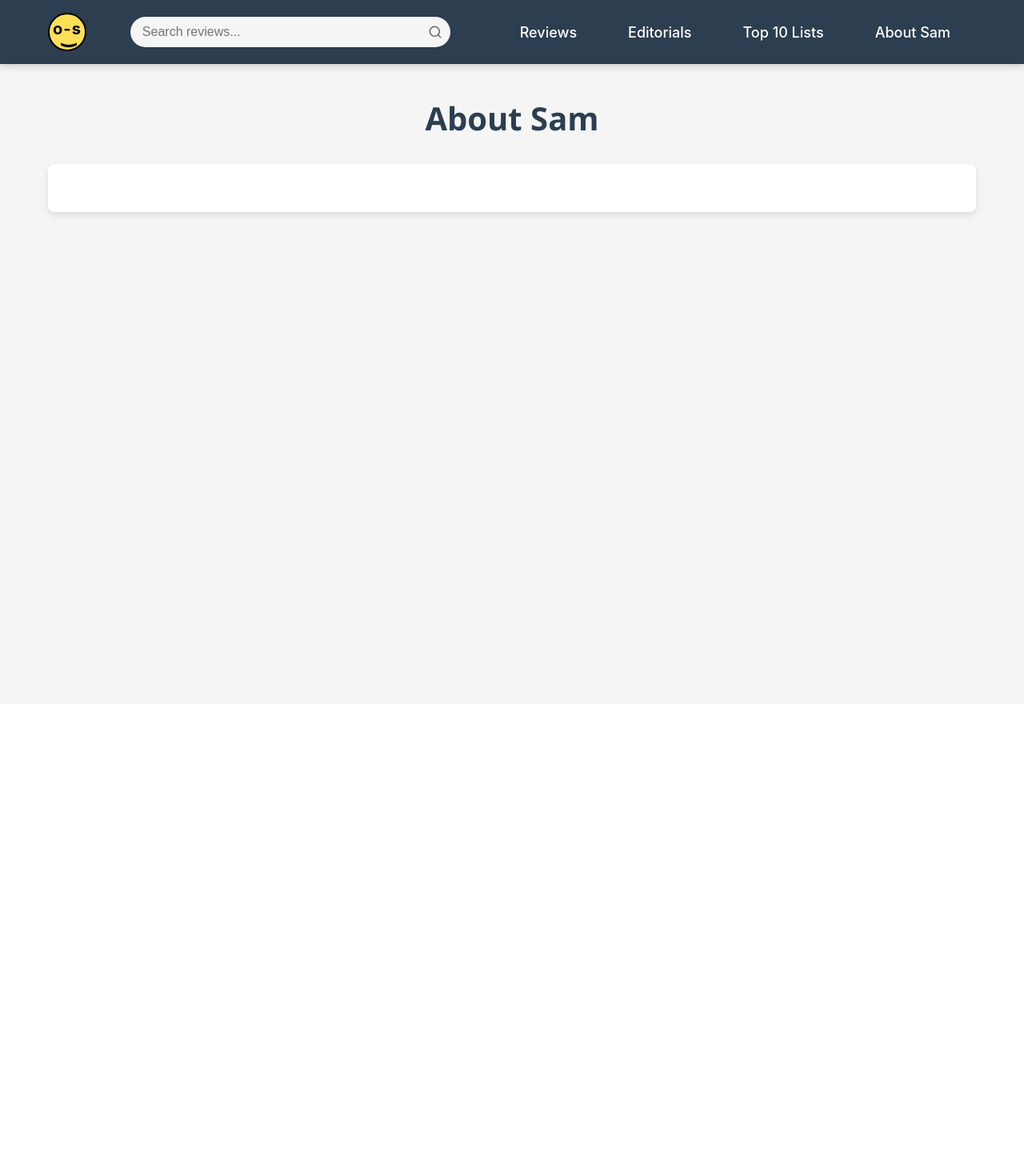
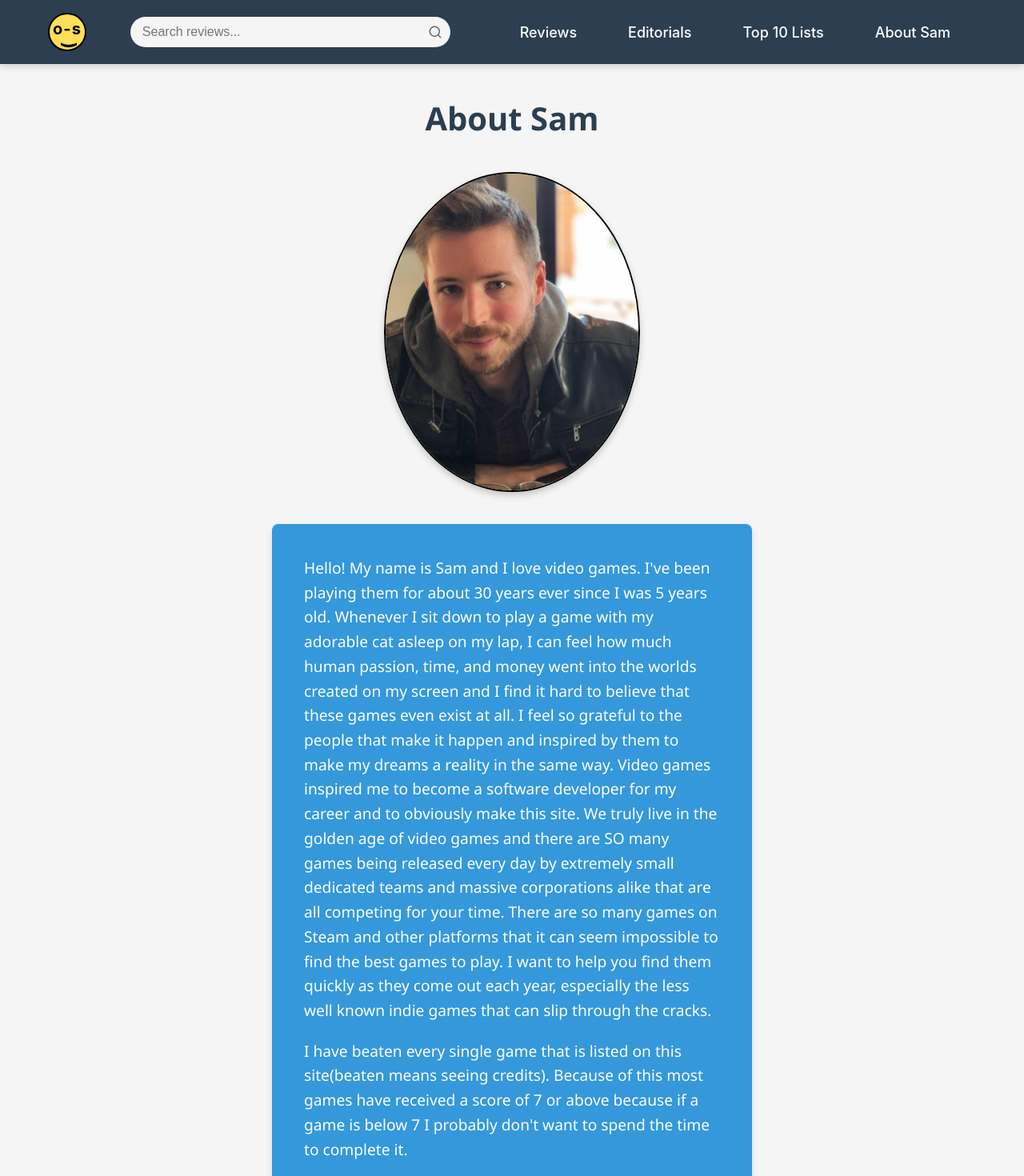
Before and after one commit to bladeyeight/only-sams, a React (Create React App) app in the folder only-sams-frontend/: page /about in a window 1280 px wide. Shown: the top 1470 px of the page at 80% size. Before the commit the page ends 880 px from the top, so only its background shows below. Built offline with nearby package versions, Linux system fonts and the light colour scheme.

Commit message:
added about Sam page content

```diff
--- a/only-sams-frontend/src/components/AboutSam.tsx
+++ b/only-sams-frontend/src/components/AboutSam.tsx
@@ -2,12 +2,31 @@ import React from 'react';
 import './style/AboutSam.css';
 
 const AboutSam: React.FC = () => {
+  const bio = `Hello!  My name is Sam and I love video games.  I've been playing them for about 30 years ever since I was 5 years old. Whenever I sit down to play a game with my adorable cat asleep on my lap, I can feel how much human passion, time, and money went into the worlds created on my screen and I find it hard to believe that these games even exist at all. I feel so grateful to the people that make it happen and inspired by them to make my dreams a reality in the same way.  Video games inspired me to become a software developer for my career and to obviously make this site.  We truly live in the golden age of video games and there are SO many games being released every day by extremely small dedicated teams and massive corporations alike that are all competing for your time.  There are so many games on Steam and other platforms that it can seem impossible to find the best games to play.  I want to help you find them quickly as they come out each year, especially the less well known indie games that can slip through the cracks.  \n\nI have beaten every single game that is listed on this site(beaten means seeing credits).  Because of this most games have received a score of 7 or above because if a game is below 7 I probably don't want to spend the time to complete it.      `;
+
+  const renderBio = (text: string) => {
+    return text.split('\n\n').map((paragraph, index) => (
+      <p key={index} className="bio-paragraph">
+        {paragraph}
+      </p>
+    ));
+  };
+
   return (
     <div className="about-container">
       <div className="about-content">
         <h1>About Sam</h1>
+        <div className="profile-image-container">
+          <img
+            src="/facebookprof.jpg"
+            alt="Sam's Profile"
+            className="profile-image"
+          />
+        </div>
         <div className="about-section">
-          {/* Content will be added later */}
+          <div className="bio-content">
+            {renderBio(bio)}
+          </div>
         </div>
       </div>
     </div>
--- a/only-sams-frontend/src/components/style/AboutSam.css
+++ b/only-sams-frontend/src/components/style/AboutSam.css
@@ -18,8 +18,38 @@
 }
 
 .about-section {
-  background-color: white;
-  padding: 30px;
+  background-color: #3498db;
+  padding: 40px;
   border-radius: 8px;
   box-shadow: 0 4px 8px rgba(0, 0, 0, 0.1);
+  color: white;
+  max-width: 600px;
+  margin: 0 auto;
 }
+
+.bio-content {
+  width: 100%;
+}
+
+.profile-image-container {
+  display: flex;
+  justify-content: center;
+  margin: 40px 0;
+}
+
+.profile-image {
+  width: 320px;
+  height: 400px;
+  object-fit: cover;
+  border-radius: 50%;
+  border: 2px solid black;
+  box-shadow: 0 4px 8px rgba(0, 0, 0, 0.2);
+}
+
+.bio-paragraph {
+  font-size: 1.2rem;
+  line-height: 1.6;
+  margin-bottom: 20px;
+  text-align: left;
+  color: white;
+}
```
Also changed, not shown: only-sams-frontend/public/facebookprof.jpg (added).
